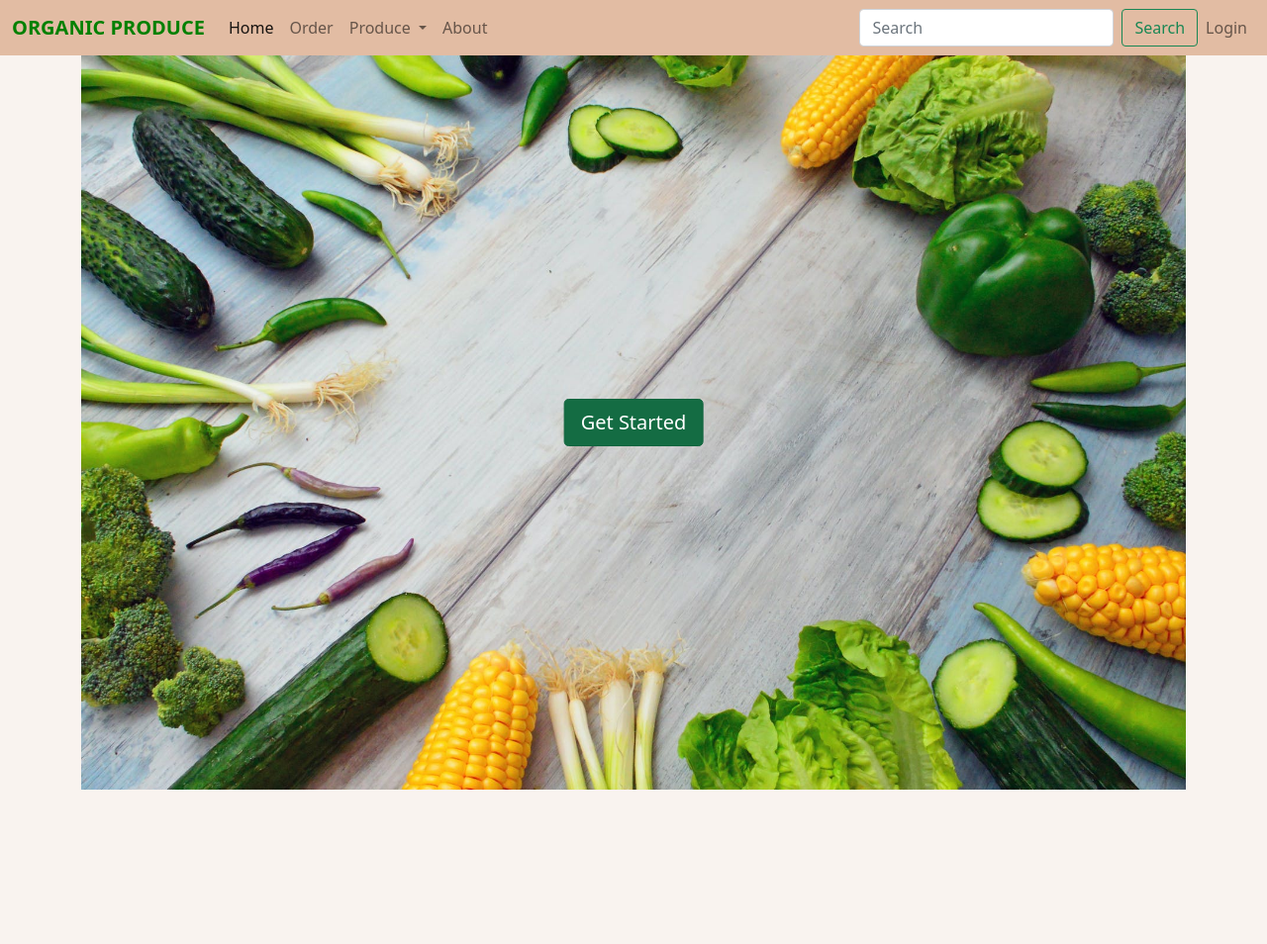
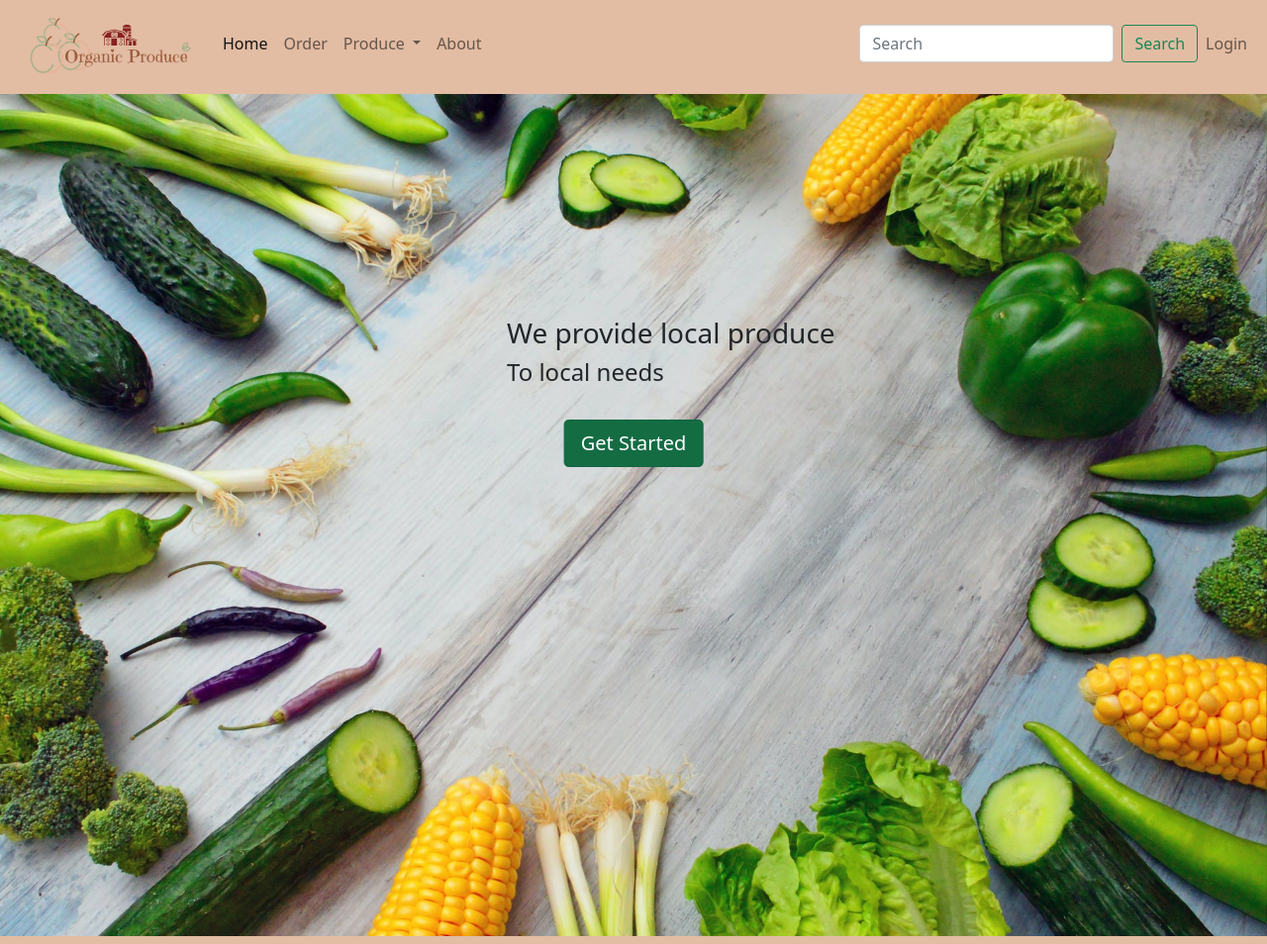
Before and after one commit to Ayoub-benkhedher/website, a PHP site: page / in a window 1280 px wide. Shown: the whole page at 99% size. Before the commit the page ends 798 px from the top, so only its background shows below. Run offline with PHP 8.4, Linux system fonts and the light colour scheme.

Commit message:
logo and centered text

```diff
--- a/index.html
+++ b/index.html
@@ -22,7 +22,10 @@
   </header> -->
   <nav class="navbar navbar-expand-lg navbar-light">
   <div class="container-fluid">
-    <a id="logo" class="navbar-brand" href="#">Organic Produce</a>
+    <a class="navbar-brand" href="#">
+      <img src="assets/logo.png" alt="" width=auto height=auto>
+    </a>
+    <!-- <a id="logo" class="navbar-brand" href="#">Organic Produce</a> -->
     <button class="navbar-toggler" type="button" data-bs-toggle="collapse" data-bs-target="#navbarSupportedContent" aria-controls="navbarSupportedContent" aria-expanded="false" aria-label="Toggle navigation">
       <span class="navbar-toggler-icon"></span>
     </button>
@@ -68,11 +71,20 @@
     <main>
       <!-- <img src="assets/img2.jpeg" class="img-fluid" alt="Responsive image">
       <a href="#"  id="getstarted" class="btn btn-primary btn-lg active" role="button" aria-pressed="true">Get Started</a>-->
-      <div class="container">
-        <img src="assets/img2.jpeg" class="img-fluid" alt="Responsive image">
-        <div class="centered"><a href="#"  id="getstarted" class="btn btn-success btn-lg active" role="button" aria-pressed="true">Get Started</a></div>
+      <div class="navbar navbar-expand-lg navbar-light">
+        <img src="assets/img2.jpeg"  class="img-fluid " alt="Responsive image">
       </div>
+        <div class="centered">
+
+          <a href="#" class="btn btn-success btn-lg active" role="button" aria-pressed="true">Get Started</a>
+
+    </div>
+    <div class="text">
+    <h3>We provide local produce</h3>
+    <h4>To local needs</h4>
+  </div>
     </main>
+
 
     <footer>
     </footer>
--- a/style.css
+++ b/style.css
@@ -40,11 +40,7 @@ body{
   background-color: #f9f3ef !important;
 }
 
-.container {
-  position: relative !important;
-  text-align: center !important;
-  color: white !important;
-}
+
 
 
 /* Centered text */
@@ -52,5 +48,10 @@ body{
   position: absolute !important;
   top: 50% !important;
   left: 50% !important;
-  transform: translate(-50%, -50%) !important;
+  transform: translate(-50%, 50%) !important;
 }
+.text{
+  position: absolute;
+    top: 40%;
+    left: 40%
+}
```
Also changed, not shown: assets/logo.png (added).
